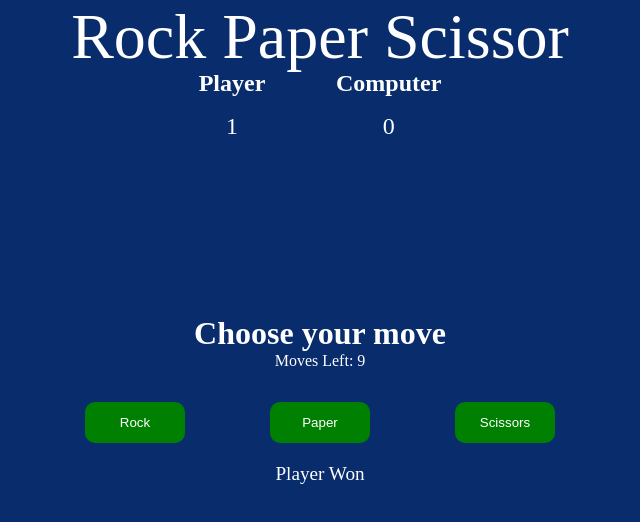
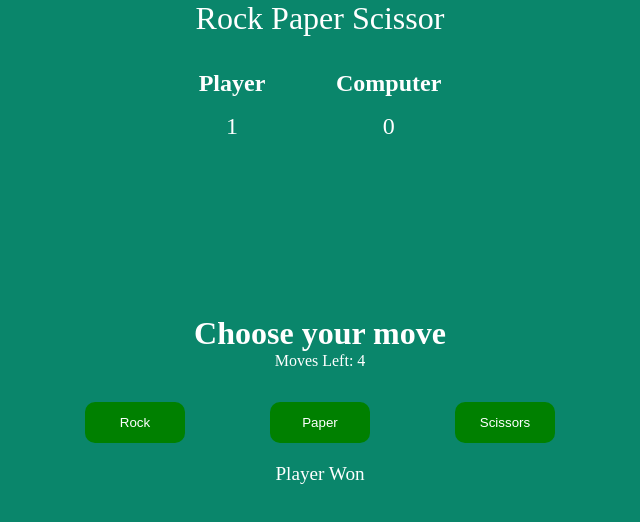
Before and after one commit to Timothynyezi/Project-Rock-Paper-Scissors, a plain HTML site: page index.html in a window 1280 px wide. Both pictures are taken after a click on the button "Rock". Shown: the whole page, without its empty margins (320-960 px from the left). Drawn offline with Linux system fonts and the light colour scheme.

Commit message:
did some modifications

```diff
--- a/Script.js
+++ b/Script.js
@@ -21,7 +21,7 @@ const game = () => {
 
                 const movesLeft = document.querySelector('.movesleft');
                 moves++;
-                movesLeft.innerText = `Moves Left: ${10 - moves}`;
+                movesLeft.innerText = `Moves Left: ${5 - moves}`;
 
 
                 const choiceNumber = Math.floor(Math.random() * 3);
@@ -31,7 +31,7 @@ const game = () => {
                 winner(this.innerText, computerChoice)
 
                 // Calling gameOver function after 10 moves
-                if (moves == 10) {
+                if (moves == 5) {
                     gameOver(playerOptions, movesLeft);
                 }
             })
--- a/main.css
+++ b/main.css
@@ -4,8 +4,8 @@
     padding: 0;
     margin: 0;
     box-sizing: border-box;
-    background: #082c6c;
-    color: #fff;
+    background: #0a866b;
+    color: #ffffff;
 }
 /* To center everything in game */
 .game{
@@ -21,7 +21,7 @@
 .title{
     position: absolute;
     top: 0;
-    font-size: 4rem;
+    font-size: 2rem;
     z-index: 2;
 }
 
@@ -98,3 +98,4 @@
     .options{
         width: 100vw;
     }
+}
```
